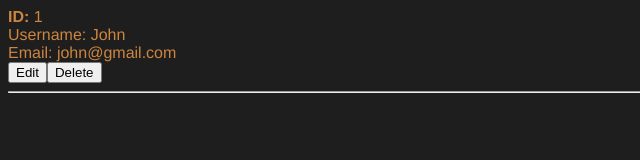
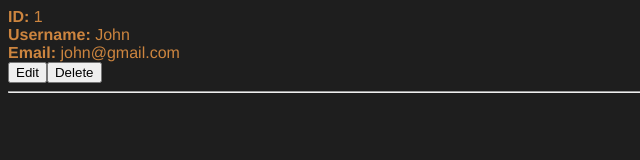
Before and after one commit to thegoofy-dev/ReactJs_learning, a React (Vite) app: page / in a window 1280 px wide. Shown: the top 160 px of the page, without its empty margins (0-640 px from the left). Built offline with nearby package versions, Linux system fonts and the light colour scheme.

Commit message:
Querying for Input Elements

```diff
--- a/src/Components/UserDeatils.jsx
+++ b/src/Components/UserDeatils.jsx
@@ -26,9 +26,10 @@ export function UserDetails({ user, setUsers }) {
   return (
     <div>
       <b>ID:</b> <span>{user.id}</span> <br />
-      <span>Username: </span>
+      <b>Username: </b>
       {isEditing ? (
         <input
+          aria-label="username"
           name="username"
           value={username}
           onChange={(e) => setUsername(e.target.value)}
@@ -37,9 +38,10 @@ export function UserDetails({ user, setUsers }) {
         <span>{user.username}</span>
       )}
       <br />
-      <span>Email: </span>
+      <b>Email: </b>
       {isEditing ? (
         <input
+          aria-label="email"
           type="email"
           name="email"
           value={email}
```
Also changed, not shown: 2 other files (tests, documents, lock files or other folders).
